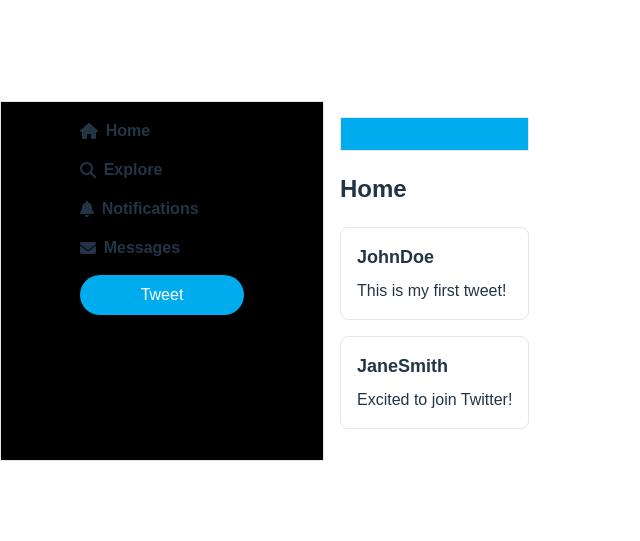
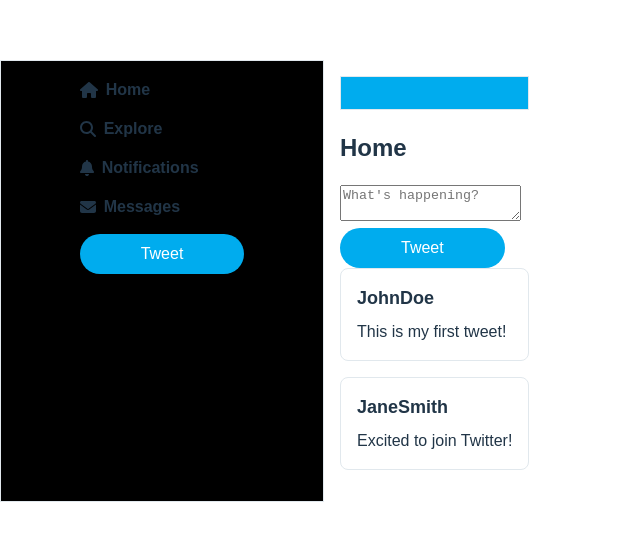
Before and after one commit to kenpopaul/social-app, a React (Vite) app in the folder social-app/: page / in a window 1280 px wide. Shown: the part 119-660 px from the top of the page, without its empty margins (0-640 px from the left). Built offline with nearby package versions, Linux system fonts and the light colour scheme.

Commit message:
More CSS

```diff
--- /dev/null
+++ b/social-app/src/components/TweetInput.tsx
@@ -0,0 +1,14 @@
+import React from "react";
+
+const TweetInput = () => {
+  return (
+    <div className="tweet-input">
+      <textarea className="tweet-textarea" placeholder="What's happening?" />
+      <div className="button-container">
+        <button className="tweet-button">Tweet</button>
+      </div>
+    </div>
+  );
+};
+
+export default TweetInput;
--- a/social-app/src/pages/Home.tsx
+++ b/social-app/src/pages/Home.tsx
@@ -1,10 +1,15 @@
 import React from "react";
 import Tweet from "../components/Tweet";
+import TweetInput from "../components/TweetInput";
 
 const Home: React.FC = () => {
   return (
     <div className="home">
-      <h2>Home</h2>
+      <div>
+        <h2>Home</h2>
+        <TweetInput />
+        {/* Existing tweet list code */}
+      </div>
       <Tweet username="JohnDoe" content="This is my first tweet!" />
       <Tweet username="JaneSmith" content="Excited to join Twitter!" />
     </div>
--- a/social-app/src/styles.css
+++ b/social-app/src/styles.css
@@ -12,6 +12,10 @@ body {
 .content {
   flex: 1;
   padding: 16px;
+}
+
+.home-heading {
+  border-bottom: 1px solid #ccc; /* Adjust the color and thickness as desired */
 }
 
 /* Navbar Styles */
```
